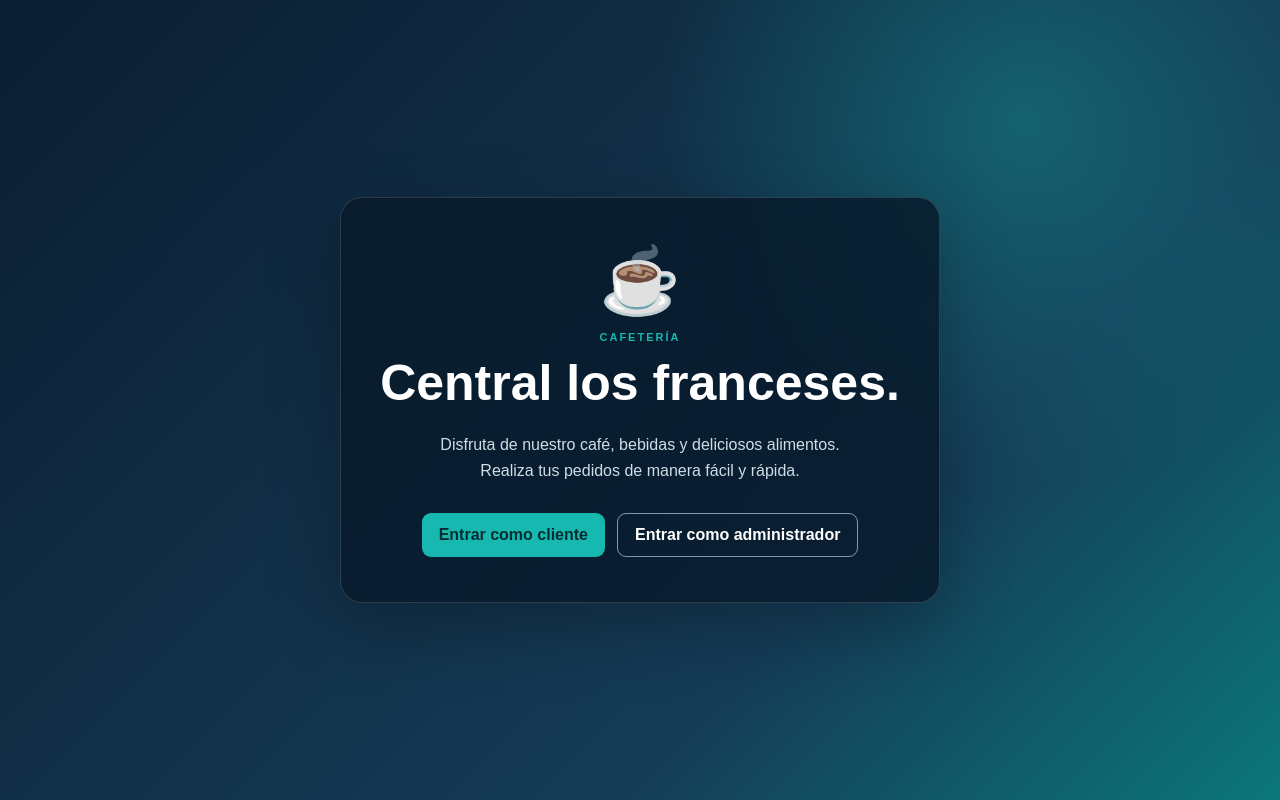
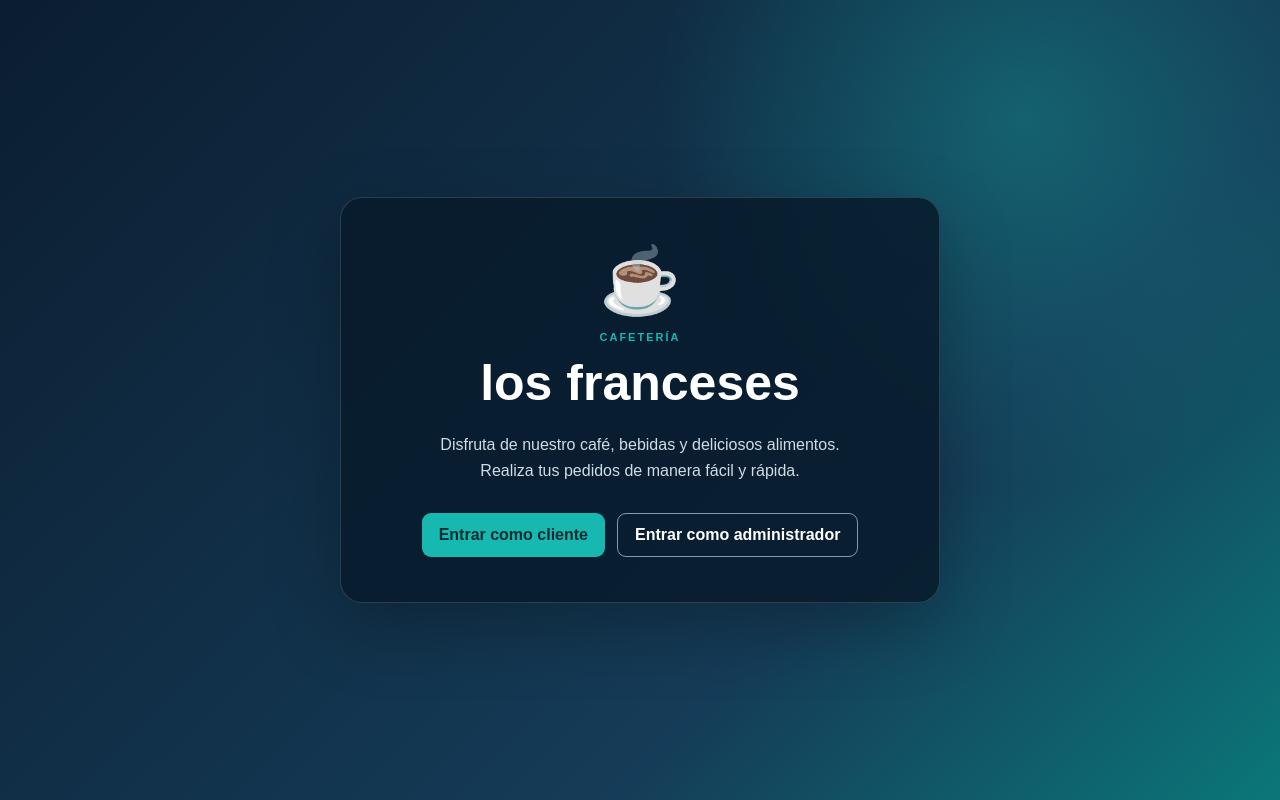
Before and after one commit to julonlondres-hash/sistema-de-pedidos-de-una-cafeteria, a plain HTML site: page index.html in a window 1280 px wide. Drawn offline with Linux system fonts and the light colour scheme; a script that the page names is missing.

Commit message:
Corregir nombre de pagina principal

```diff
--- a/index.html
+++ b/index.html
@@ -24,7 +24,7 @@
 
             <p class="etiqueta">CAFETERÍA</p>
 
-            <h1>Central los franceses.</h1>
+            <h1>los franceses</h1>
 
             <p class="descripcion">
                 Disfruta de nuestro café, bebidas y deliciosos alimentos.
```
